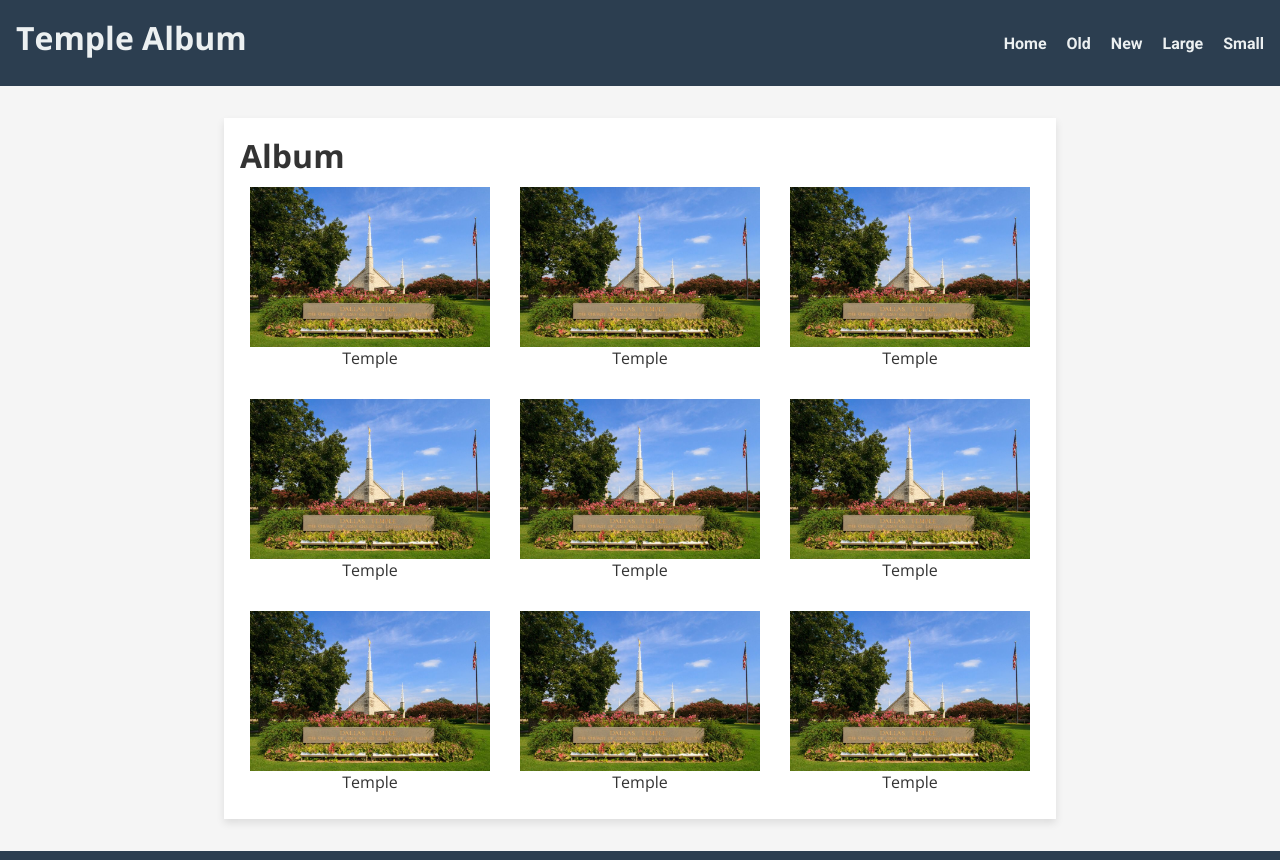
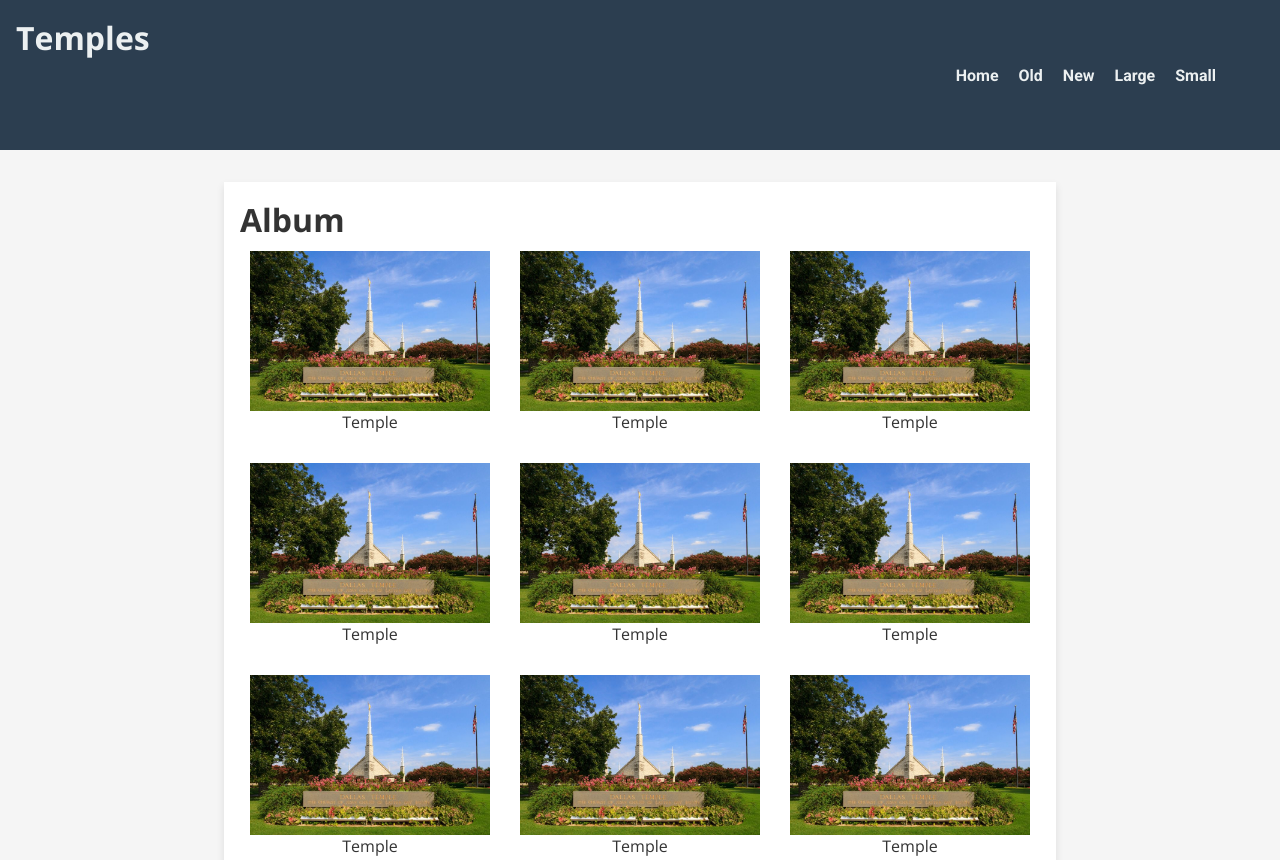
Before and after one commit to garrettcowley/wdd131, a plain HTML site: page temples.html in a window 1280 px wide. Shown: the top 860 px of the page. Drawn offline with nearby package versions, Linux system fonts and the light colour scheme.

Commit message:
small fix

```diff
--- a/styles/temples-large.css
+++ b/styles/temples-large.css
@@ -55,7 +55,7 @@
     nav ul {
         display: flex;
         list-style-type: none;
-        margin: 3;
+        margin: 3rem;
         padding: 0;
         gap: 20px;
     }
--- a/styles/temples.css
+++ b/styles/temples.css
@@ -69,7 +69,7 @@
     nav ul {
         display: flex;
         list-style-type: none;
-        margin: 3;
+        margin: 3rem;
         padding: 0;
         gap: 20px;
     }
--- a/temples.html
+++ b/temples.html
@@ -18,7 +18,7 @@
 
 <body>
     <header>
-        <h1>Temple Album</h1>
+        <h1>Temples</h1>
         <button class="hamburger" aria-label="Toggle navigation">☰</button>
         <div class="nav-menu">
             <nav>
```
